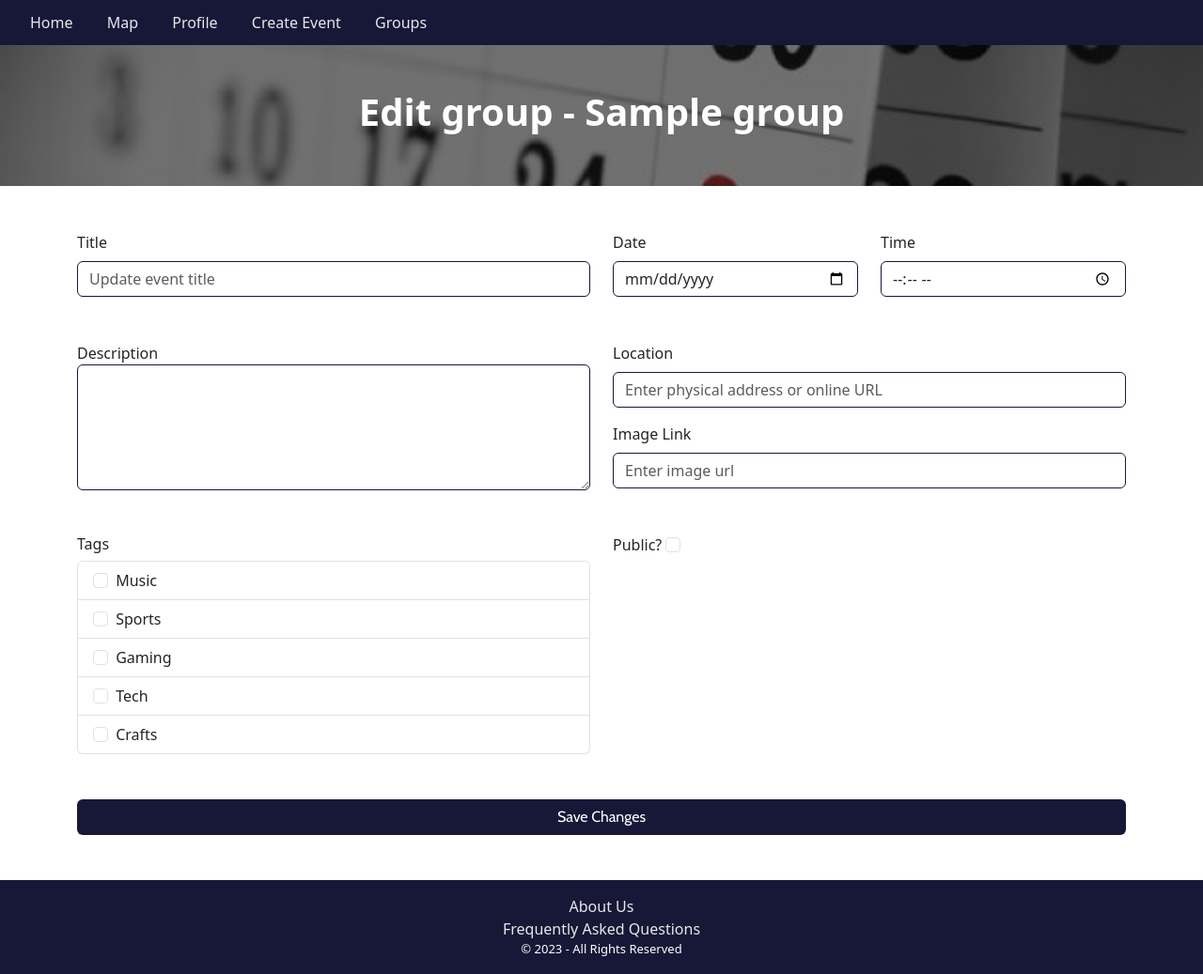
After one commit to gwencampau/final-project, a Flask app: page /group/1/edit in a window 1280 px wide. The commit adds this page. Shown: the whole page at 94% size. Run offline with Flask 3, Linux system fonts and the light colour scheme; the visitor is signed in with stand-in values (Sample User, id 1); tables that the repository leaves empty hold one stand-in row (values such as "Sample post"); some libraries are stand-ins or nearby versions.

```diff
--- a/app.py
+++ b/app.py
@@ -223,6 +223,8 @@ def events(event_id):
         return render_template('view_event.html', owner=owner, event_data=event_data,  event_friends= event_friends, in_session = True, attending = attending)
     return render_template('view_event.html', owner=owner, event_data=event_data, event_friends= event_friends, attending = attending)
 
+
+
 @app.get('/event/<int:event_id>/edit')
 def edit_event_page(event_id):
     event = communifree_repository_singleton.get_event_by_id(event_id)
@@ -234,7 +236,6 @@ def edit_event_page(event_id):
         return "Event not in database", 400
     title=event.title
     return render_template('edit_event.html', id=event_id, title=title, in_session=True)
-
 @app.post('/event/<int:event_id>')
 def edit_event(event_id):
     title = request.form.get("title")
@@ -260,6 +261,43 @@ def edit_event(event_id):
         tags.append('crafts')
     communifree_repository_singleton.update_event(event_id, title, description, location, date, time, link, public, tags)
     return redirect(f'/event/{event_id}')
+#------
+@app.get('/group/<int:group_id>/edit')
+def edit_group_page(group_id):
+    group = communifree_repository_singleton.get_group_by_id(group_id)
+
+    if 'username' not in session:
+        return redirect(f'/groups/{group_id}')
+    if session['user_id'] != group.author_id:
+        return redirect(f'/groups/{group_id}')
+    if not group:
+        return "Event not in database", 400
+    title=group.title
+    return render_template('edit_group.html', group_id=group_id, title=title, in_session=True)
+
+
+@app.post('/group/<int:group_id>')
+def edit_group(group_id):
+    title = request.form.get("title")
+    description = request.form.get("description")
+    link = request.form.get("link")
+
+    if not public:
+        public = False
+    public = True
+    tags = []
+    if request.form.get('music'):
+        tags.append('music')
+    if request.form.get('sports'):
+        tags.append('sports')
+    if request.form.get('gaming'):
+        tags.append('gaming')
+    if request.form.get('tech'):
+        tags.append('tech')
+    if request.form.get('crafts'):
+        tags.append('crafts')
+    communifree_repository_singleton.update_group(group_id, title, description, link, tags)
+    return redirect(f'/group/{group_id}')
 
 @app.route('/FAQ')
 def faq():
--- a/src/repositories/communifree_repository.py
+++ b/src/repositories/communifree_repository.py
@@ -38,6 +38,18 @@ class CommunifreeRepository:
         curr_event.image_link = image_link
         curr_event.public = public
         curr_event.tags = tags
+        db.session.commit()
+
+    def get_group_by_id(self, id):
+        select_group = groups.query.get(id)
+        return select_group
+
+    def update_group(self, group_id, title, description, image_link, tags):
+        curr_group = groups.query.get(group_id)
+        curr_group.title = title
+        curr_group.description = description
+        curr_group.image_link = image_link
+        curr_group.tags = tags
         db.session.commit()
 
     def search_events(self, title: str) -> list[event]:
--- /dev/null
+++ b/templates/edit_group.html
@@ -0,0 +1,85 @@
+{% extends '_layout.html' %}
+
+{% block title %}Edit Group{% endblock %}
+
+{% block body %}
+
+<div class="hero-image">
+  <div class="hero-text">
+    <h1>Edit group - {{title}}</h1>
+  </div>
+</div>
+
+<div class="container mt-5">
+    <form action="/group/{{id}}" method="post">
+      <div class="row">
+        <div class="col">
+          <div class="mb-5">
+            <label for="title" class="form-label">Title</label>
+            <input class="form-control border-create" name="title" id="title" placeholder="Update event title" required>
+          </div>
+        <div class="mb-5">
+            <label for="description">Description</label>
+            <textarea class="form-control border-create" name="description" id="description" rows="5" required></textarea>
+          </div>
+         <!--Tags-->
+         <h6>Tags</h6>
+         <div class="list-group mb-5">
+          <label class="list-group-item">
+            <input class="form-check-input me-1" type="checkbox" name="music" id="music">
+            Music
+          </label>
+          <label class="list-group-item">
+            <input class="form-check-input me-1" type="checkbox" name="sports" id="sports">
+            Sports
+          </label>
+          <label class="list-group-item">
+            <input class="form-check-input me-1" type="checkbox" name="gaming" id="gaming">
+            Gaming
+          </label>
+          <label class="list-group-item">
+            <input class="form-check-input me-1" type="checkbox" name="tech" id="tech">
+            Tech
+          </label>
+          <label class="list-group-item">
+            <input class="form-check-input me-1" type="checkbox" name="crafts" id="crafts">
+            Crafts
+          </label>
+        </div>
+
+        </div>
+        <div class="col">
+
+          <div class="row">
+            <div class="col">
+              <div class="mb-5">
+                <label for="date" class="form-label">Date</label>
+                <input type="date" class="form-control border-create" name='date' id="date" required>
+              </div>
+            </div>
+            <div class="col">
+              <div class="mb-5">
+                <label for="time" class="form-label">Time</label>
+                <input type="time" class="form-control border-create" name='time' id="time" required>
+              </div>
+            </div>
+          </div>
+
+          <div class="mb-3">
+            <label for="location" class="form-label">Location</label>
+            <input class="form-control border-create" name="location" id="location" placeholder="Enter physical address or online URL" required>
+          </div>
+          <div class="mb-5">
+            <label for="image" class="form-label">Image Link</label>
+            <input type="text" class="form-control border-create" name="link" id="link" placeholder="Enter image url">
+          </div>
+          <div class="mb-5">
+            <label class='form-check-label' for="public">Public?</label>
+            <input class='form-check-input' type="checkbox" name="public" id="public">
+          </div>
+        </div>
+      </div>
+      <button type="submit" class="btn btn-create mb-5"  style="width: 100%">Save Changes</button>
+    </form>
+</div>
+{% endblock %}
--- a/templates/group.html
+++ b/templates/group.html
@@ -33,8 +33,8 @@
                       Edit
                     </button>
                     <ul class="dropdown-menu">
-                      <li><a class="dropdown-item" href="/event/edit">Edit</a></li>
-                      <li><a class="dropdown-item" href="/groups/delete/group/{{group_data.event_id}}">delete</a></li>
+                      <li><a class="dropdown-item" href="/group/{{group_data.group_id}}/edit">Edit</a></li>
+                      <li><a class="dropdown-item" href="/delete/group/{{group_data.group_id}}">delete</a></li>
 
                     </ul>
                   </div>
--- a/templates/view_event.html
+++ b/templates/view_event.html
@@ -23,7 +23,7 @@
                   </form>
                 {% endif %}
 
-                  <div class="dropdown btn-class">
+                  <div class="dropdown  btn btn-class">
                     <button class="btn btn-event btn-secondary dropdown-toggle" type="button"   data-bs-toggle="dropdown" >
                       Share
                     </button>
```
